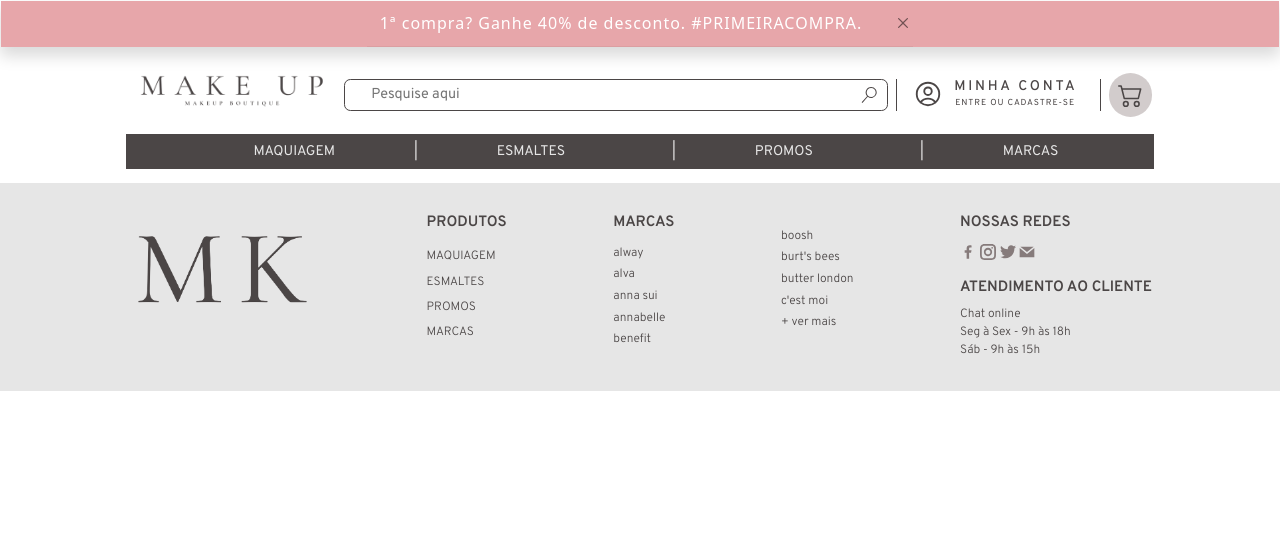
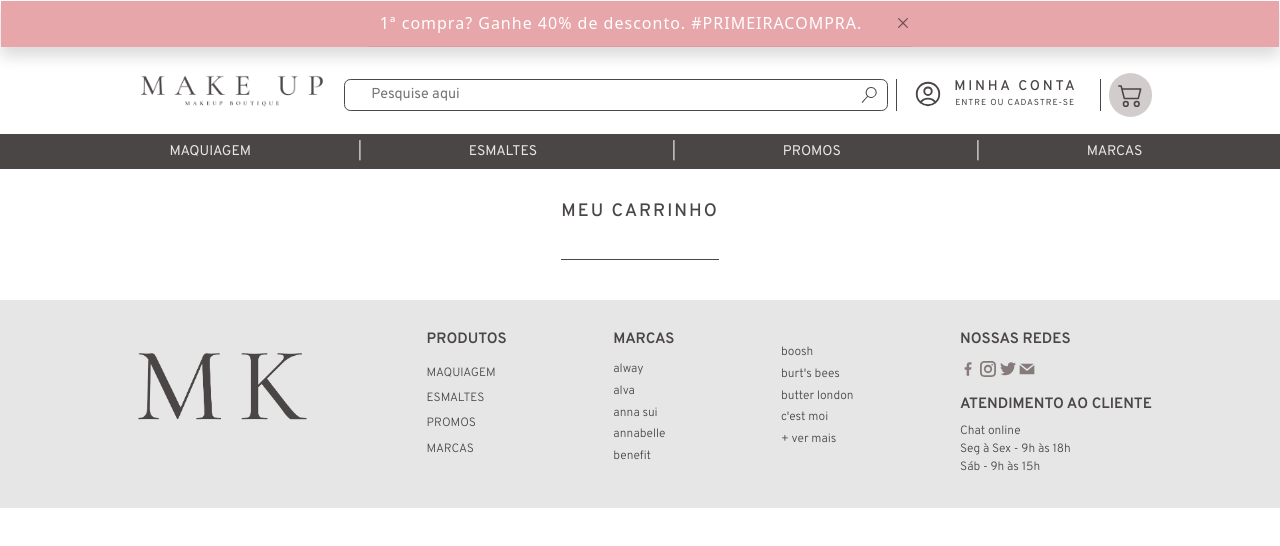
Before and after one commit to Sara-Lirio/E-commerce-MakeUp, a React (Vite) app: page /shopping in a window 1280 px wide. Shown: the top 546 px of the page. Built offline with nearby package versions, Linux system fonts and the light colour scheme.

Commit message:
Refatorando código

```diff
--- a/src/components/Carousel/index.tsx
+++ b/src/components/Carousel/index.tsx
@@ -90,6 +90,7 @@ const ContainerCarousel = styled.section`
     width: 6em;
     position: absolute
    }
+
 `
 
 const CarouselHome = () => {
--- a/src/components/Menu/index.tsx
+++ b/src/components/Menu/index.tsx
@@ -1,14 +1,16 @@
 import React from 'react'
 import NavDropdown from 'react-bootstrap/NavDropdown';
 import styled from 'styled-components'
+
+
 
 const ContainerMenu = styled.div`
     background-color: var(--grafite-color);
     color: var(--gelo-color);
     font-family: var(--font-overpass);
     text-transform: uppercase;
-    margin: 0 9em 1em 9em;
-    padding: .5em 0;
+    margin-bottom: 1em;
+    padding: .5em 2em;
     font-size: 14px;
 
     ul {
--- a/src/components/OffCanvas-CardHome/index.tsx
+++ b/src/components/OffCanvas-CardHome/index.tsx
@@ -2,6 +2,7 @@ import React from 'react'
 import styled from 'styled-components'
 import ButtonSecondary from '../Buttons/secondary'
 import Offcanvas from 'react-bootstrap/Offcanvas';
+import { Link } from 'react-router-dom';
 
 const StyledOffCanvas = styled.section`
     color: var(--grafite-color);
@@ -51,7 +52,9 @@ const OffCanvasHome = () => {
         <p>VOCÊ NÃO TEM NENHUM PRODUTO NO CARRINHO<br /><br />
           Quando você escolher seus produtos, mostraremos tudo aqui.</p>
       </div>
-      <ButtonSecondary text='Ver carrinho' />
+      <Link to='/shopping'>
+        <ButtonSecondary text='Ver carrinho' />
+      </Link>
 
     </StyledOffCanvas>
   )
--- a/src/components/ProductsSection_nyx/index.tsx
+++ b/src/components/ProductsSection_nyx/index.tsx
@@ -70,7 +70,7 @@ const ProductsSectionNyx = () => {
             setLoading(true);
             request()
             setLoading(false);
-        }, 3000)
+        }, 0)
         console.log(products);
     }, []);
 
--- a/src/pages/Products/index.tsx
+++ b/src/pages/Products/index.tsx
@@ -4,6 +4,9 @@ import api from '../../service/api';
 import { Product } from '../../types/Product';
 import styled from 'styled-components'
 
+export interface Props {
+  criterion?: boolean;
+}
 
 const Container = styled.main`
   margin: 2em 8em;
@@ -14,10 +17,9 @@ const SectionProducts = styled.section`
   flex-wrap:wrap;
   justify-content: space-between;
   align-items: baseline;
-
 `
 
-const ProductsPage = () => {
+const ProductsPage = ({criterion}:Props) => {
   const [products, setProducts] = useState<Product[]>([]);
   const [loading, setLoading] = useState(false);
 
@@ -36,8 +38,6 @@ const ProductsPage = () => {
     console.log(products);
   }, []);
 
-
-
   return (
     <Container>
      {loading &&
@@ -46,7 +46,7 @@ const ProductsPage = () => {
       {!loading && products.length > 0 &&
       <SectionProducts>
         {products.map((item, index)=>(
-          item.image_link ?
+          {criterion} ?
           <CardProducts
           key={index}
           name={item.name}
--- a/src/pages/Registration/index.tsx
+++ b/src/pages/Registration/index.tsx
@@ -53,7 +53,7 @@ const StyledRegistration = styled.main`
 const Registration = () => {
     return (
         <StyledRegistration>
-            <img src={Banner} />
+
             <section>
                 <h3>Cadastre-se</h3>
                 <InputMain textLabel='Nome'
--- /dev/null
+++ b/src/pages/ShoppingCart/index.tsx
@@ -0,0 +1,28 @@
+import React from 'react'
+import styled from 'styled-components'
+
+const StyledShopping = styled.main`
+display:flex;
+margin: 2em;
+justify-content: center;
+
+h2 {
+    color: var(--grafite-color);
+    text-transform: uppercase;
+    font-family: var(--font-overpass);
+    font-size: 18px;
+    letter-spacing: 2px;
+    border-bottom: 1px solid var(--grafite-color);
+    padding-bottom: 2em;
+}
+`
+
+const ShoppingCart = () => {
+  return (
+    <StyledShopping>
+        <h2>Meu Carrinho</h2>
+    </StyledShopping>
+  )
+}
+
+export default ShoppingCart
--- a/src/routes/AppRoutes.tsx
+++ b/src/routes/AppRoutes.tsx
@@ -8,6 +8,7 @@ import Home from '../pages/Home'
 import Login from '../pages/Login'
 import ProductsPage from '../pages/Products'
 import Registration from '../pages/Registration'
+import ShoppingCart from '../pages/ShoppingCart'
 
 const AppRoutes = () => {
   return (
@@ -19,6 +20,7 @@ const AppRoutes = () => {
         <Route path='/login' element={<Login/>} />
         <Route path='/cadastre-se' element={<Registration/>} />
         <Route path='/produtos' element={<ProductsPage/>} />
+        <Route path='/shopping' element={<ShoppingCart/>} />
       </Routes>
         <Footer/>
     </BrowserRouter>
--- a/src/types/Product.ts
+++ b/src/types/Product.ts
@@ -4,5 +4,5 @@ export type Product = {
     name: string;
     price: number;
     brand?: string;
-    product_type?: string
+    product_type?: string;
 }
```
